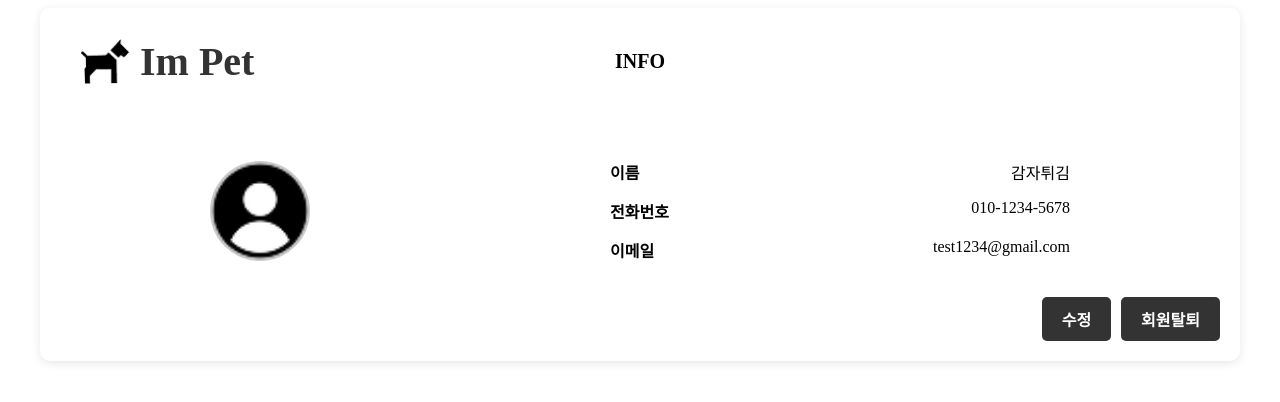
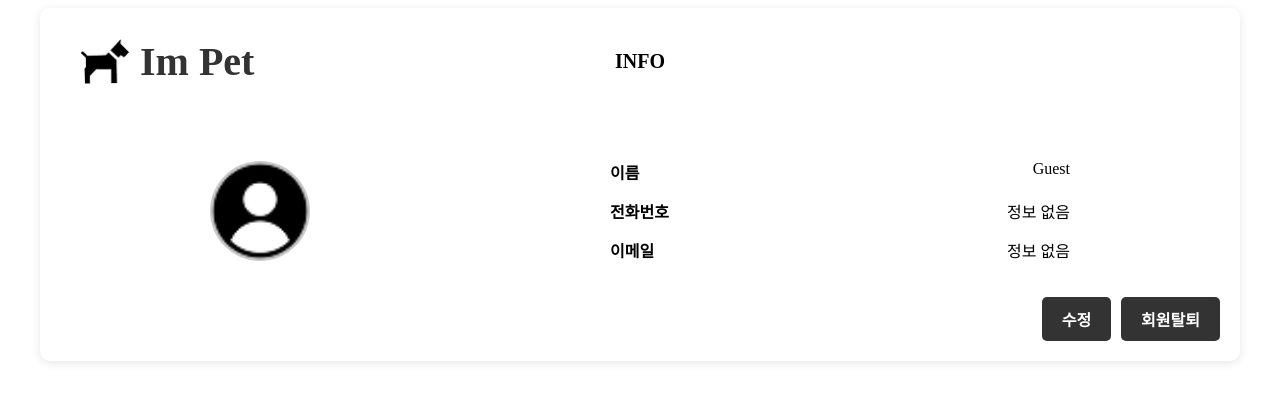
Before and after one commit to dong2ast/kt-front, a Vue app: page /detail in a window 1280 px wide. Shown: the top 402 px of the page. Built offline with nearby package versions, Linux system fonts and the light colour scheme.

Commit message:
FEAT: Detail 뷰로 이동하는 기능 구현

```diff
--- a/src/views/DetailView.vue
+++ b/src/views/DetailView.vue
@@ -40,9 +40,9 @@ export default {
   data() {
     return {
       userInfo: {
-        name: "감자튀김",
-        phone: "010-1234-5678",
-        email: "test1234@gmail.com",
+        name: localStorage.getItem("userName") || "Guest",
+        phone: localStorage.getItem("userPhone") || "정보 없음",
+        email: localStorage.getItem("userEmail") || "정보 없음",
       },
     };
   },
--- a/src/views/HomeView.vue
+++ b/src/views/HomeView.vue
@@ -55,7 +55,6 @@ export default {
           }
         );
 
-        if (response.data.code === 0) {
           const { email, name, phone } = response.data.data;
 
           // 사용자 정보를 localStorage에 저장
@@ -68,9 +67,6 @@ export default {
 
           // detail 페이지로 이동
           this.$router.push("/detail");
-        } else {
-          throw new Error("회원 정보 가져오기 실패");
-        }
       } catch (error) {
         console.error("사용자 정보 가져오기 실패:", error);
         alert("사용자 정보를 불러오는 데 실패했습니다.");
```
